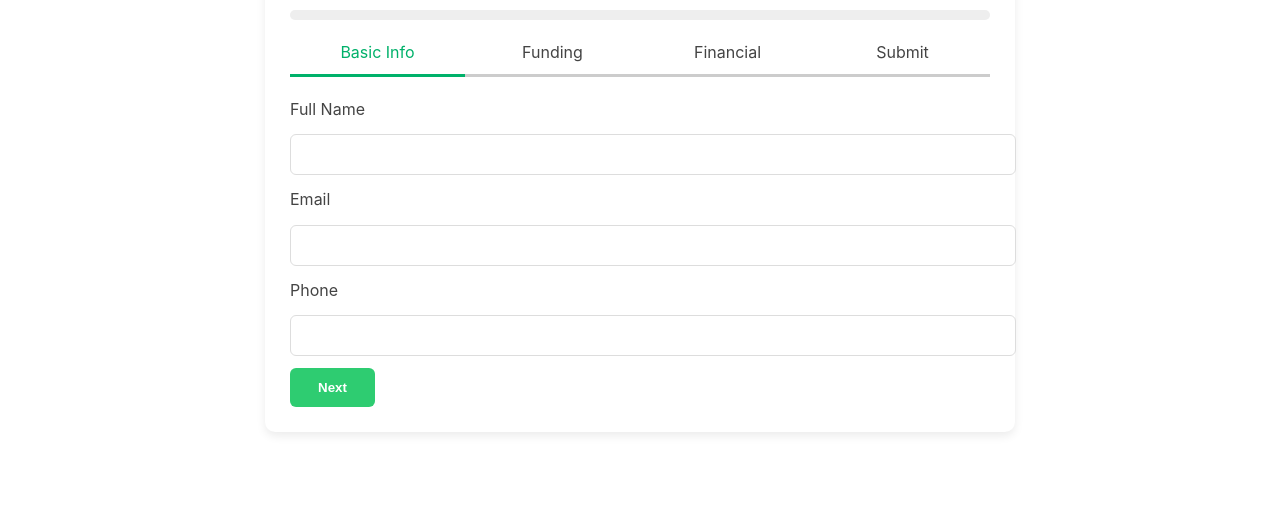
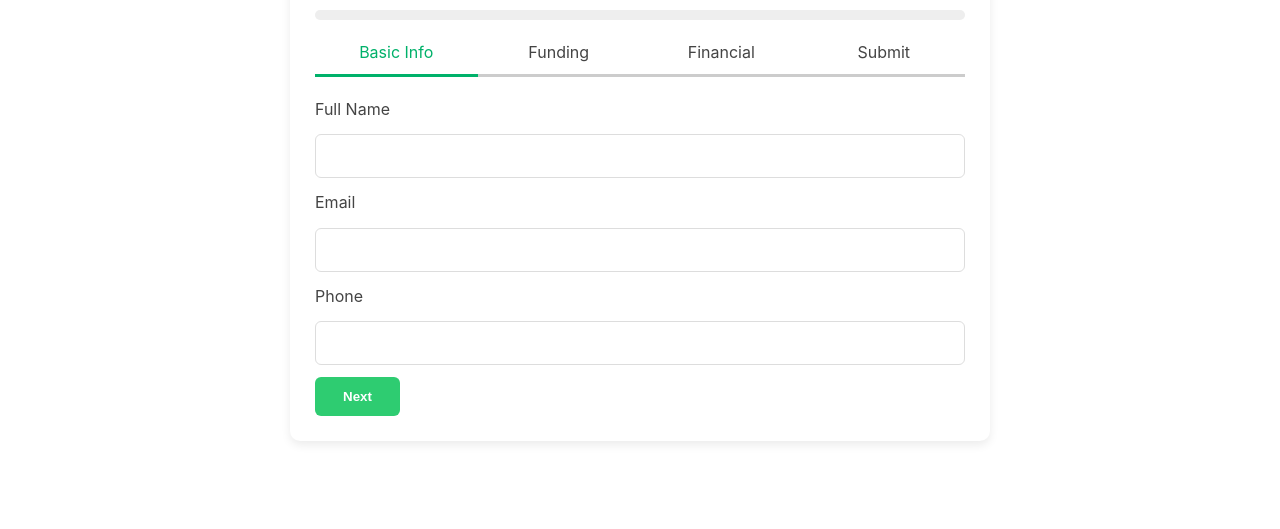
Before and after one commit to chupapi897/titancapitalpartners, a website: page apply.html in a window 1280 px wide. Shown: the part 271-800 px from the top of the page. Drawn offline with Linux system fonts and the light colour scheme.

Commit message:
Update style.css

```diff
--- a/assets/css/style.css
+++ b/assets/css/style.css
@@ -5,6 +5,11 @@
   --gray: #f4f4f4;
   --dark-gray: #444;
   --font-main: "Inter", Arial, sans-serif;
+}
+
+/* ===== RESET ===== */
+* {
+  box-sizing: border-box;
 }
 
 body {
@@ -15,13 +20,14 @@ body {
   line-height: 1.6;
 }
 
+/* ===== HEADER / NAV ===== */
 header {
   background: var(--navy);
   color: var(--white);
   padding: 15px 0;
   position: sticky;
   top: 0;
-    z-index: 999;
+  z-index: 100;
 }
 
 nav {
@@ -43,8 +49,9 @@ nav a:hover {
   color: var(--green);
 }
 
+/* ===== HERO (HOME PAGE ONLY) ===== */
 .hero {
-    min-height: 100vh; /* full screen */
+  min-height: 100vh;
   background-image: url("../images/hero.png");
   background-size: cover;
   background-position: center;
@@ -57,21 +64,22 @@ nav a:hover {
   position: relative;
   text-align: center;
   color: #fff;
+  z-index: 0;
 }
 
-/* optional dark overlay for readability */
+/* DARK OVERLAY — DOES NOT BLOCK CLICKS */
 .hero::before {
   content: "";
   position: absolute;
   inset: 0;
   background: rgba(0, 0, 0, 0.55);
-    pointer-events: none; /* 🔥 THIS FIXES IT */
+  pointer-events: none; /* 🔥 CRITICAL FIX */
 }
 
-
-/* keep content above overlay */
+/* HERO CONTENT */
 .hero-content {
   position: relative;
+  z-index: 2;
   max-width: 900px;
   padding: 2rem;
 }
@@ -86,27 +94,43 @@ nav a:hover {
   margin-bottom: 2rem;
 }
 
-.btn-main {
+/* ===== BUTTONS ===== */
+.btn-main,
+button {
   display: inline-block;
   background: var(--green);
-    color: white;
+  color: #fff;
   padding: 12px 28px;
   border-radius: 6px;
   text-decoration: none;
   font-weight: 700;
+  border: none;
+  cursor: pointer;
+  position: relative;
+  z-index: 5;
 }
 
+button:hover,
+.btn-main:hover {
+  opacity: 0.9;
+}
+
+/* ===== SECTIONS ===== */
 .section {
   width: 90%;
   margin: 50px auto;
+  position: relative;
+  z-index: 1;
 }
 
+/* ===== HEADINGS ===== */
 .section h2 {
   color: var(--navy);
   font-size: 2rem;
   margin-bottom: 20px;
 }
 
+/* ===== CARDS ===== */
 .card {
   background: var(--white);
   border-radius: 8px;
@@ -114,6 +138,44 @@ nav a:hover {
   box-shadow: 0 2px 8px rgba(0,0,0,0.1);
 }
 
+/* ===== GRID ===== */
+.grid-3 {
+  display: grid;
+  grid-template-columns: repeat(auto-fit, minmax(300px, 1fr));
+  gap: 20px;
+}
+
+/* ===== TESTIMONIALS ===== */
+.testimonial-carousel img {
+  width: 70px;
+  height: 70px;
+  border-radius: 50%;
+}
+
+/* ===== FORMS ===== */
+form {
+  position: relative;
+  z-index: 5;
+}
+
+input,
+select,
+textarea {
+  width: 100%;
+  padding: 12px;
+  margin: 12px 0;
+  border: 1px solid #ddd;
+  border-radius: 6px;
+  font-size: 1rem;
+}
+
+/* ===== APPLY PAGE FIX (CRITICAL) ===== */
+.apply-container {
+  position: relative;
+  z-index: 10;
+}
+
+/* ===== FOOTER ===== */
 .footer {
   background: var(--navy);
   color: var(--white);
@@ -121,70 +183,17 @@ nav a:hover {
   margin-top: 40px;
 }
 
-.footer a { color: var(--green); }
-
-.grid-3 {
-    display: grid;
-    grid-template-columns: repeat(auto-fit,minmax(300px,1fr));
-    gap: 20px;
+.footer a {
+  color: var(--green);
 }
 
-.testimonial-carousel img {
-    width: 70px; height: 70px;
-    border-radius: 50%;
+/* ===== MOBILE ===== */
+@media (max-width: 768px) {
+  .hero h1 {
+    font-size: 2.2rem;
   }
 
-input, select, textarea {
-    width: 100%;
-    padding: 12px;
-    margin: 12px 0;
-    border: 1px solid #ddd;
-    border-radius: 6px;
+  nav a {
+    margin-left: 15px;
   }
-
-button {
-    background: var(--green);
-    color: white;
-    padding: 12px 24px;
-    border: none;
-    border-radius: 6px;
-    cursor: pointer;
 }
-
-
-/* Mobile tweaks */
-@media(max-width:768px){
-    .hero h1 { font-size: 2.2rem; }
-    nav a { margin-left: 15px; }
-}
-
-.apply-container,
-.apply-container * {
-    pointer-events: auto;
-}
-
-button {
-    pointer-events: auto;
-}
-
-/* 🔥 FORCE FORM ABOVE EVERYTHING */
-section,
-.apply-container,
-form {
-    position: relative;
-    z-index: 10;
-}
-
-/* 🔥 KILL ANY HERO OVERLAY INTERACTION */
-.hero,
-.hero::before {
-    pointer-events: none;
-}
-
-/* 🔥 FORCE BUTTON TO RECEIVE CLICKS */
-button,
-.btn-main {
-    position: relative;
-    z-index: 20;
-    pointer-events: auto;
-}
```
Lines whose indentation alone changed are shown as unchanged.
